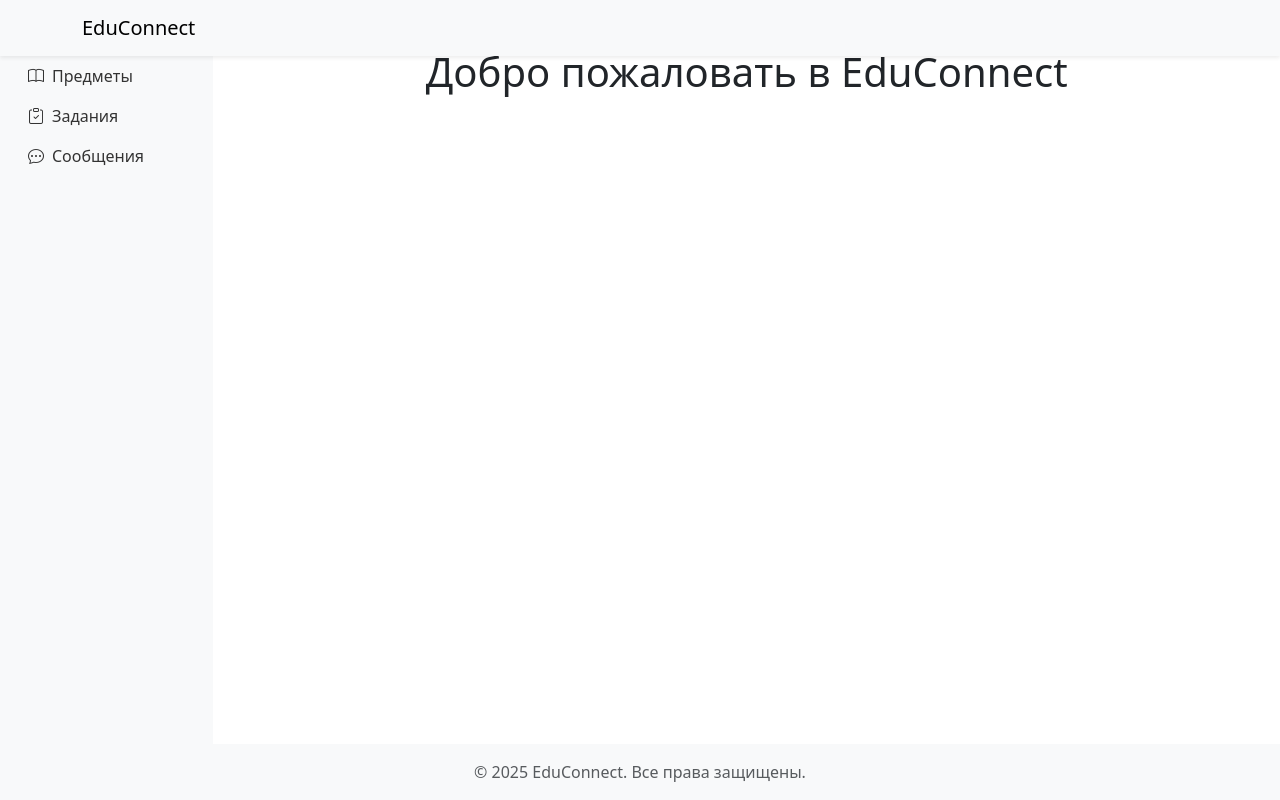
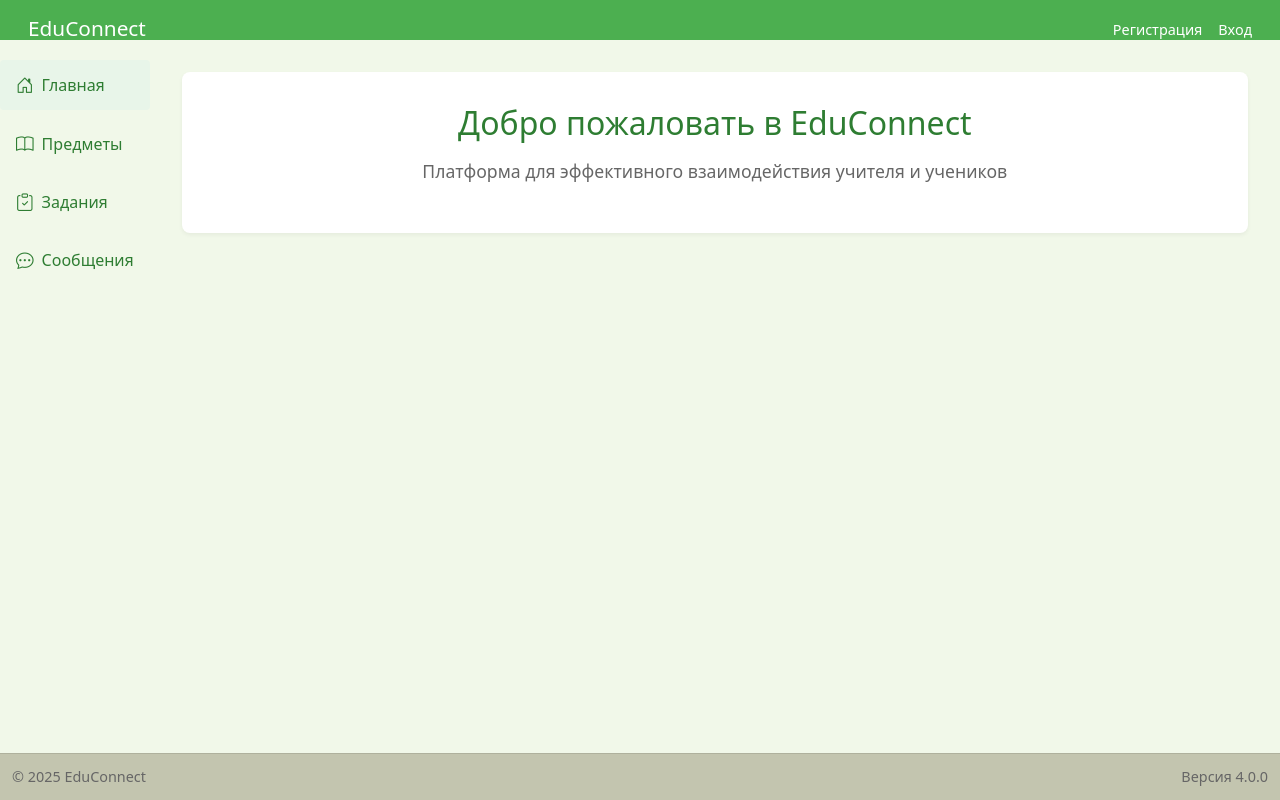
Before and after one commit to Alex-L-K-free/EduConnect, a React (Create React App) app in the folder educonnect/frontend/: page / in a window 1280 px wide. Built offline with nearby package versions, Linux system fonts and the light colour scheme.

Commit message:
+frontend

```diff
--- a/educonnect/frontend/src/App.css
+++ b/educonnect/frontend/src/App.css
@@ -37,22 +37,142 @@
   }
 }
 
-.sidebar {
-  height: calc(100vh - 56px);
-  position: sticky;
-  top: 56px;
+/* Layout */
+.layout {
+  min-height: 100vh;
+  display: flex;
+  flex-direction: column;
 }
 
+.content-wrapper {
+  flex: 1;
+  display: flex;
+  background-color: #f1f8e9;
+}
+
+/* Header */
+.navbar {
+  background-color: #4CAF50 !important;
+  padding: 0.5rem 1rem;
+  height: 40px;
+}
+
+.navbar-brand {
+  color: white !important;
+  font-weight: 500;
+  font-size: 1.3rem;
+}
+
+.navbar .nav-auth {
+  margin-left: auto;
+}
+
+.navbar .nav-auth a {
+  color: white;
+  text-decoration: none;
+  margin-left: 1rem;
+  font-size: 0.9rem;
+}
+
+/* Sidebar */
+.sidebar {
+  width: 240px;
+  background-color: white;
+  border-right: 1px solid rgba(0, 0, 0, 0.1);
+  padding: 1rem;
+}
+
+/* Main Content */
+main {
+  flex: 1;
+  padding: 2rem;
+  background-color: #f1f8e9;
+}
+
+.welcome-container {
+  background-color: white;
+  border-radius: 8px;
+  padding: 2rem;
+  text-align: center;
+  box-shadow: 0 2px 4px rgba(0, 0, 0, 0.05);
+}
+
+.welcome-container h1 {
+  color: #2e7d32;
+  font-size: 2rem;
+  margin-bottom: 1rem;
+}
+
+.welcome-container p {
+  color: #666;
+  font-size: 1.1rem;
+}
+
+/* Navigation Links */
 .nav-link {
-  color: #333;
-  padding: 0.5rem 1rem;
+  color: #2e7d32;
+  padding: 0.75rem 1rem;
+  margin: 0.25rem 0;
+  text-decoration: none;
+  display: flex;
+  align-items: center;
+  border-radius: 4px;
+}
+
+.nav-link i {
+  margin-right: 0.75rem;
+  font-size: 1.1rem;
 }
 
 .nav-link:hover {
-  background-color: rgba(0,0,0,.05);
+  background-color: #f1f8e9;
 }
 
 .nav-link.active {
-  color: #0d6efd;
-  background-color: rgba(13,110,253,.1);
+  background-color: #e8f5e9;
+  color: #2e7d32;
+  font-weight: 500;
 }
+
+/* Footer */
+.footer {
+  background-color: rgb(195, 197, 175);
+  border-top: 1px solid rgba(0, 0, 0, 0.1);
+  padding: 0.75rem;
+  color: #666;
+  font-size: 0.9rem;
+  display: flex;
+  justify-content: space-between;
+  align-items: center;
+}
+
+/* Typography */
+h1, h2, h3, h4, h5, h6 {
+  color: #1b5e20;
+  margin-bottom: 1rem;
+}
+
+/* Buttons */
+.btn {
+  border-radius: 8px;
+  padding: 0.75rem 1.5rem;
+  transition: all 0.3s ease;
+}
+
+.btn:hover {
+  transform: translateY(-2px);
+}
+
+/* Cards */
+.card {
+  border: none;
+  border-radius: 12px;
+  box-shadow: 0 4px 12px rgba(46, 125, 50, 0.15);
+  transition: all 0.3s ease;
+  margin-bottom: 1rem;
+}
+
+.card:hover {
+  transform: translateY(-5px);
+  box-shadow: 0 8px 16px rgba(46, 125, 50, 0.2);
+}
--- a/educonnect/frontend/src/App.js
+++ b/educonnect/frontend/src/App.js
@@ -7,8 +7,9 @@ import './App.css';
 function App() {
   return (
     <Layout>
-      <div className="container">
-        <h1 className="text-center mt-4">Добро пожаловать в EduConnect</h1>
+      <div className="welcome-container">
+        <h1>Добро пожаловать в EduConnect</h1>
+        <p>Платформа для эффективного взаимодействия учителя и учеников</p>
       </div>
     </Layout>
   );
--- a/educonnect/frontend/src/components/layout/Footer.js
+++ b/educonnect/frontend/src/components/layout/Footer.js
@@ -2,10 +2,9 @@ import React from 'react';
 
 const Footer = () => {
   return (
-    <footer className="footer mt-auto py-3 bg-light">
-      <div className="container text-center">
-        <span className="text-muted">&copy; 2025 EduConnect. Все права защищены.</span>
-      </div>
+    <footer className="footer">
+      <span>&copy; 2025 EduConnect</span>
+      <span>Версия 4.0.0</span>
     </footer>
   );
 };
--- a/educonnect/frontend/src/components/layout/Header.js
+++ b/educonnect/frontend/src/components/layout/Header.js
@@ -2,12 +2,13 @@ import React from 'react';
 
 const Header = () => {
   return (
-    <header className="navbar navbar-expand-lg navbar-light bg-light fixed-top shadow-sm">
-      <div className="container">
+    <header className="navbar">
+      <div className="container-fluid">
         <a className="navbar-brand" href="/">EduConnect</a>
-        <nav className="navbar-nav ms-auto">
-          {/* Навигация будет добавлена позже */}
-        </nav>
+        <div className="nav-auth">
+          <a href="/register">Регистрация</a>
+          <a href="/login">Вход</a>
+        </div>
       </div>
     </header>
   );
--- a/educonnect/frontend/src/components/layout/Layout.js
+++ b/educonnect/frontend/src/components/layout/Layout.js
@@ -5,17 +5,13 @@ import Sidebar from './Sidebar';
 
 const Layout = ({ children }) => {
   return (
-    <div className="d-flex flex-column min-vh-100">
+    <div className="layout">
       <Header />
-      <div className="container-fluid flex-grow-1">
-        <div className="row">
-          <div className="col-md-3 col-lg-2 d-md-block bg-light sidebar">
-            <Sidebar />
-          </div>
-          <main className="col-md-9 ms-sm-auto col-lg-10 px-md-4 py-4">
-            {children}
-          </main>
-        </div>
+      <div className="content-wrapper">
+        <Sidebar />
+        <main>
+          {children}
+        </main>
       </div>
       <Footer />
     </div>
```
Also changed, not shown: educonnect/frontend/src/styles/_variables.scss (+13 -13 lines).
